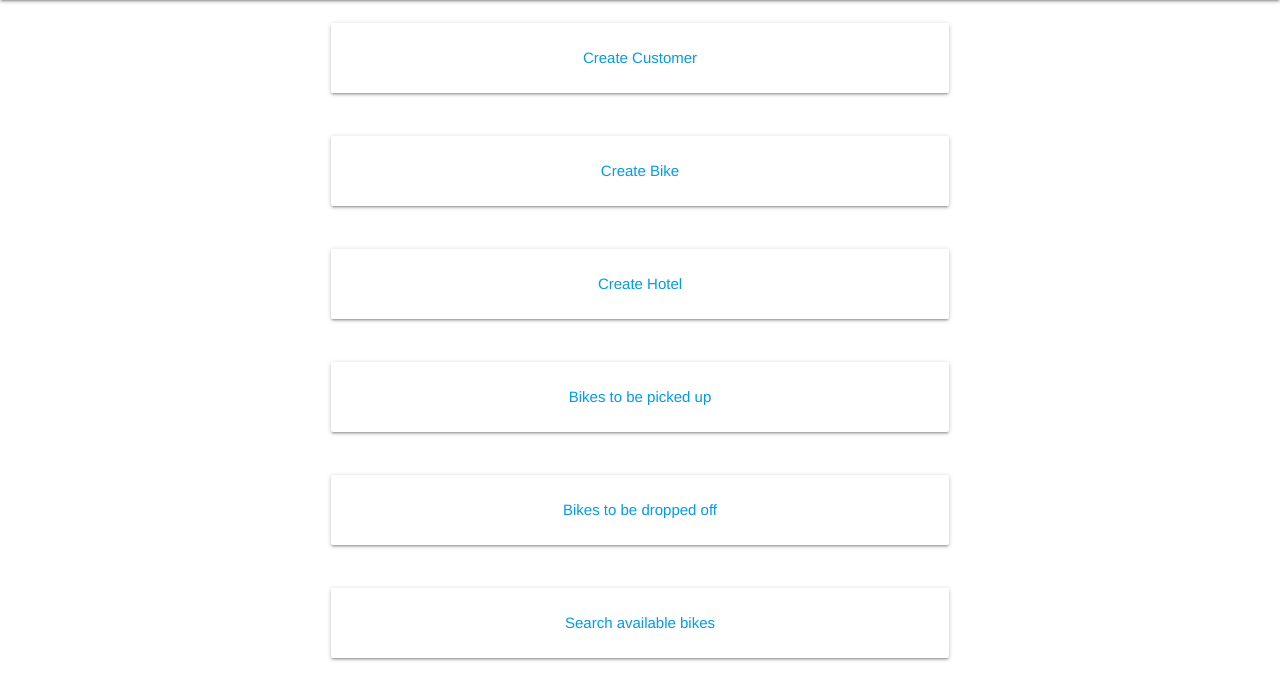
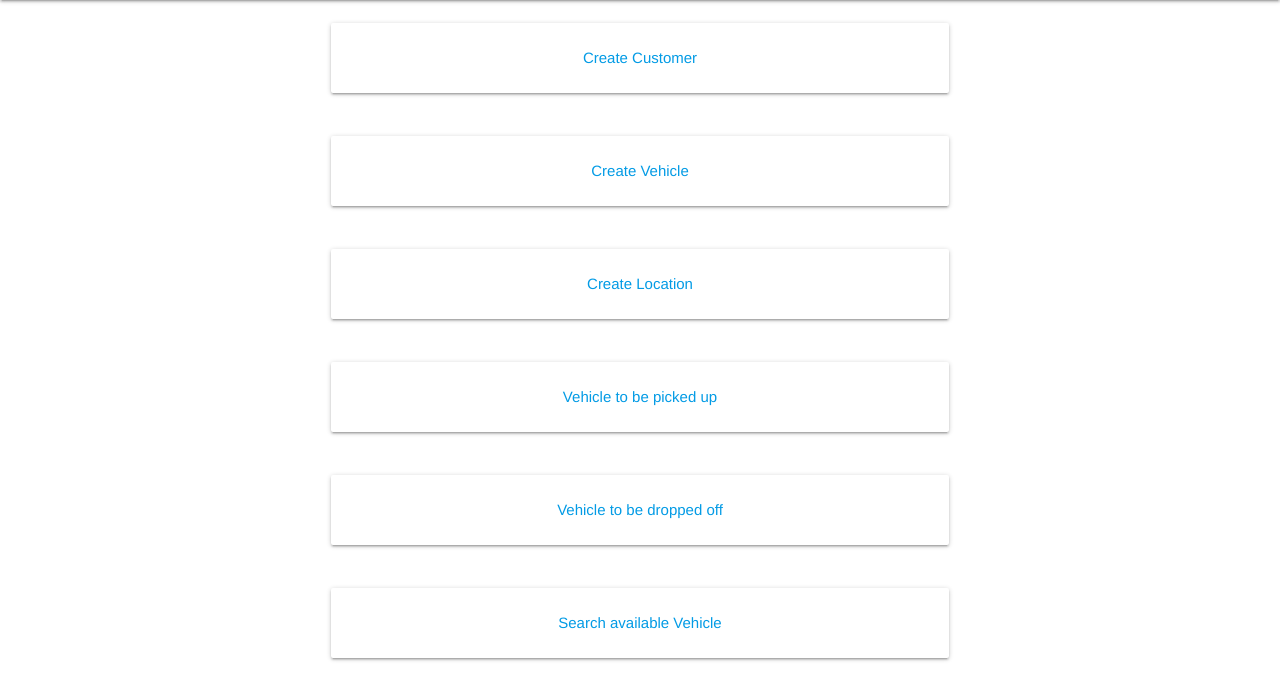
Before and after one commit to vicdashkov/easy-rent-fleet-dashboard, a Flask app: page /admin_main in a window 1280 px wide. Shown: the part 64-764 px from the top of the page. Run offline with Flask 2, Linux system fonts and the light colour scheme.

Commit message:
fixes to admin index page

```diff
--- a/templates/admin_index.html
+++ b/templates/admin_index.html
@@ -12,7 +12,6 @@
     <div class="row center">
         <div class="col s6 offset-s3">
             <div class="card-panel">
-                <!--todo-->
                 <a href="/create_customer">Create Customer</a>
             </div>
         </div>
@@ -20,43 +19,38 @@
     <div class="row center">
         <div class="col s6 offset-s3">
             <div class="card-panel">
-                <!--todo-->
-                <a href="/create_bike">Create Bike</a>
+                <a href="/create_vehicle">Create Vehicle</a>
             </div>
         </div>
     </div>
     <div class="row center">
         <div class="col s6 offset-s3">
             <div class="card-panel">
-                <!--todo-->
-                <a href="/create_hotel">Create Hotel</a>
+                <a href="/create_location">Create Location</a>
             </div>
         </div>
     </div>
     <div class="row center">
         <div class="col s6 offset-s3">
             <div class="card-panel">
-                <a href="pickup_bikes_list">Bikes to be picked up</a>
+                <a href="pickup_vehicle_list">Vehicle to be picked up</a>
             </div>
         </div>
     </div>
     <div class="row center">
         <div class="col s6 offset-s3">
             <div class="card-panel">
-                <a href="drop_off_bikes_list">Bikes to be dropped off</a>
+                <a href="drop_off_vehicle_list">Vehicle to be dropped off</a>
             </div>
         </div>
     </div>
     <div class="row center">
         <div class="col s6 offset-s3">
             <div class="card-panel">
-                <a href="available_bikes">Search available bikes</a>
+                <a href="available_vehicles">Search available Vehicle</a>
             </div>
         </div>
     </div>
 </div>
-<script>
-
-</script>
 </body>
 </html>
```
Lines whose indentation alone changed are shown as unchanged.
